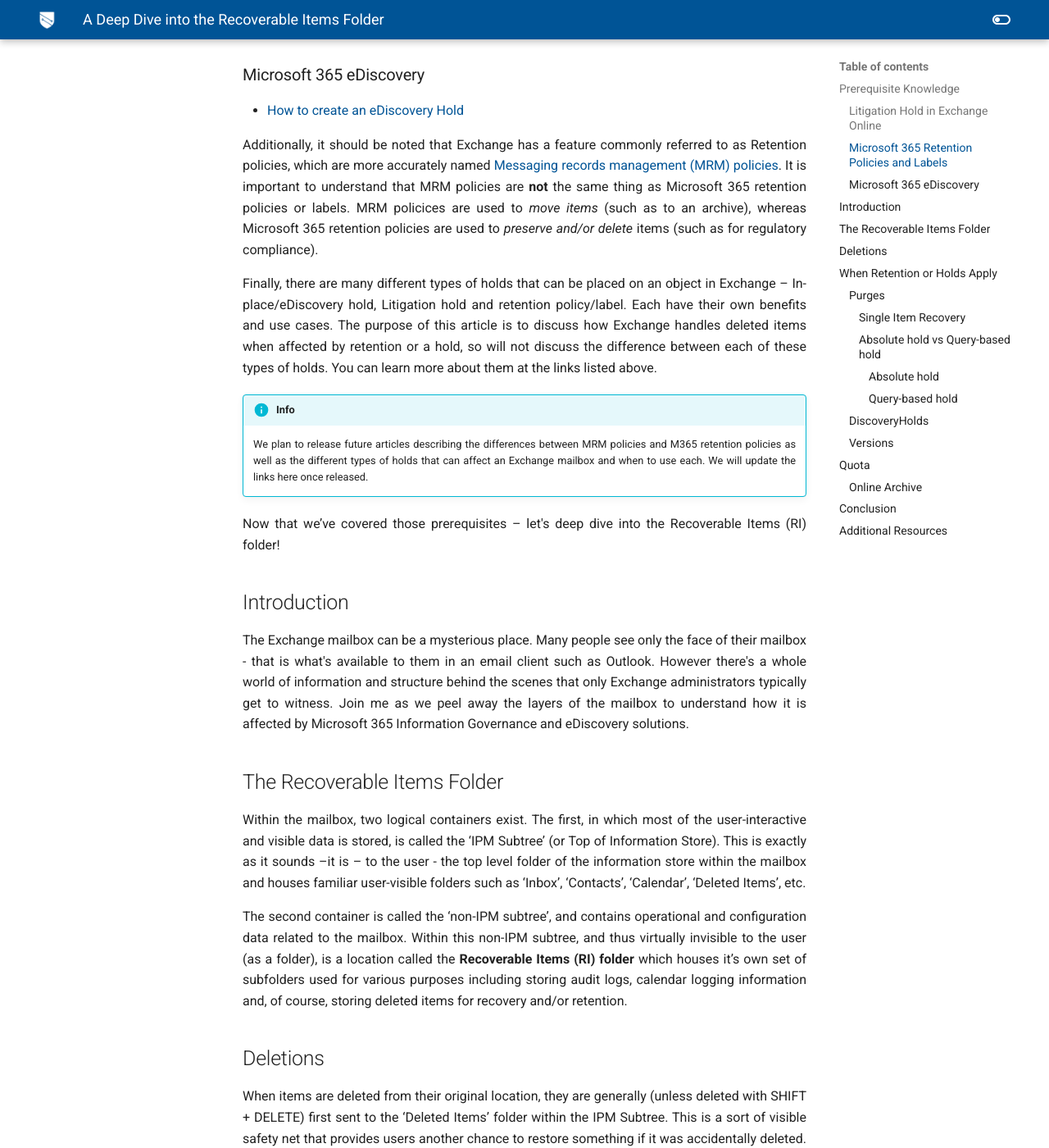
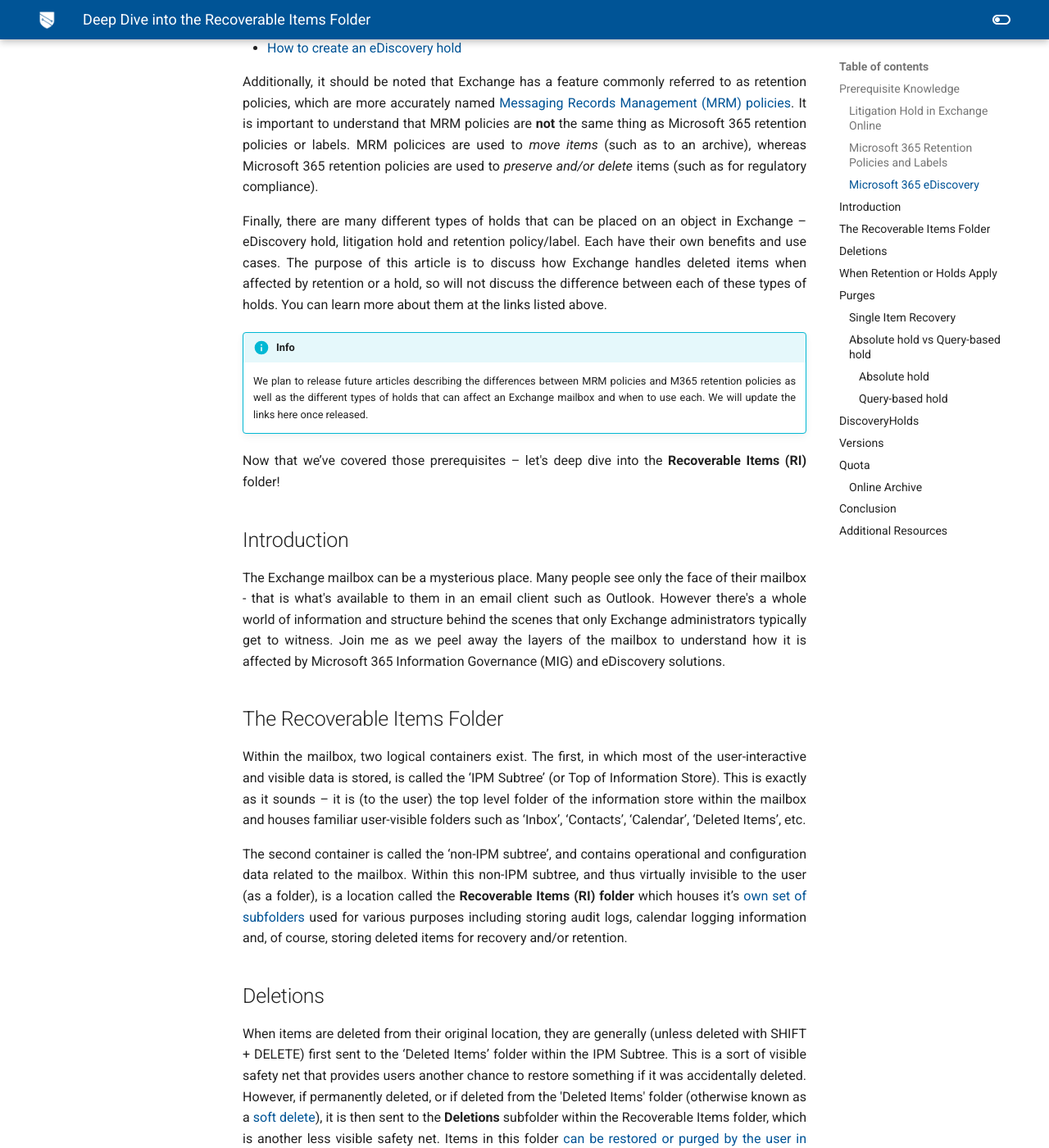
Before and after one commit to microsoft/ComplianceCxE, an MkDocs documentation site: the page built from docs/notes/mig/ri.md, in a window 1280 px wide and 1400 px high, scrolled down 768 px. Shown: the whole window at 82% size. Built offline with MkDocs 1.6.1 and Material for MkDocs 9.7.7, drawn with Linux system fonts in a browser that asks for light colours; comment, search, counter and statistics services are not loaded; old or Windows-style settings are respelled for this version of MkDocs; some of the changed text lies outside the part shown.

Commit message:
updates to images and text

```diff
--- a/docs/notes/mig/ri.md
+++ b/docs/notes/mig/ri.md
@@ -1,16 +1,16 @@
-# A Deep Dive into the Recoverable Items Folder
+# Deep Dive into the Recoverable Items Folder
 
 Exchange is frequently a common target for retention policies, eDiscovery holds, litigation holds, etc.  But how does a hold or retention affect the content within a mailbox?  This is what we hope to clarify with this article.
 
 ## Prerequisite Knowledge
 
-Before we start, we do recommend that you review the following Microsoft 365 Docs articles prior to continuing:
+Before we start, we do recommend that you review the following Microsoft 365 docs articles prior to continuing:
 
-### Litigation Hold in Exchange Online
+##### Litigation Hold in Exchange Online
 
-* [How to create a Litigation Hold](https://docs.microsoft.com/en-us/microsoft-365/compliance/create-a-litigation-hold?view=o365-worldwide)
+* [How to create a litigation hold](https://docs.microsoft.com/en-us/microsoft-365/compliance/create-a-litigation-hold?view=o365-worldwide)
 
-### Microsoft 365 Retention Policies and Labels
+##### Microsoft 365 Retention Policies and Labels
 
 * [Learn about retention policies and retention labels](https://docs.microsoft.com/en-us/microsoft-365/compliance/retention?view=o365-worldwide)
 
@@ -20,35 +20,35 @@
 
 * [Automatically apply a retention label to retain or delete content](https://docs.microsoft.com/en-us/microsoft-365/compliance/apply-retention-labels-automatically?view=o365-worldwide)
 
-### Microsoft 365 eDiscovery
+##### Microsoft 365 eDiscovery
 
-* [How to create an eDiscovery Hold](https://docs.microsoft.com/en-us/microsoft-365/compliance/create-ediscovery-holds?view=o365-worldwide)
+* [How to create an eDiscovery hold](https://docs.microsoft.com/en-us/microsoft-365/compliance/create-ediscovery-holds?view=o365-worldwide)
 
 
-Additionally, it should be noted that Exchange has a feature commonly referred to as Retention policies, which are more accurately named [Messaging records management (MRM) policies](https://docs.microsoft.com/en-us/Exchange/policy-and-compliance/mrm/mrm?view=exchserver-2019#:~:text=MRM%20strategies%201%20Remove%20all%20messages%20after%20a,...%204%20Retain%20messages%20for%20eDiscovery%20purposes.%20).  It is important to understand that MRM policies are **not** the same thing as Microsoft 365 retention policies or labels.  MRM policices are used to *move items* (such as to an archive), whereas Microsoft 365 retention policies are used to *preserve and/or delete* items (such as for regulatory compliance).
+Additionally, it should be noted that Exchange has a feature commonly referred to as retention policies, which are more accurately named [Messaging Records Management (MRM) policies](https://docs.microsoft.com/en-us/Exchange/policy-and-compliance/mrm/mrm?view=exchserver-2019#:~:text=MRM%20strategies%201%20Remove%20all%20messages%20after%20a,...%204%20Retain%20messages%20for%20eDiscovery%20purposes.%20).  It is important to understand that MRM policies are **not** the same thing as Microsoft 365 retention policies or labels.  MRM policices are used to *move items* (such as to an archive), whereas Microsoft 365 retention policies are used to *preserve and/or delete* items (such as for regulatory compliance).
 
-Finally, there are many different types of holds that can be placed on an object in Exchange – In-place/eDiscovery hold, Litigation hold and retention policy/label.  Each have their own benefits and use cases.  The purpose of this article is to discuss how Exchange handles deleted items when affected by retention or a hold, so will not discuss the difference between each of these types of holds.  You can learn more about them at the links listed above.
+Finally, there are many different types of holds that can be placed on an object in Exchange – eDiscovery hold, litigation hold and retention policy/label.  Each have their own benefits and use cases.  The purpose of this article is to discuss how Exchange handles deleted items when affected by retention or a hold, so will not discuss the difference between each of these types of holds.  You can learn more about them at the links listed above.
 
 !!! info
     We plan to release future articles describing the differences between MRM policies and M365 retention policies as well as the different types of holds that can affect an Exchange mailbox and when to use each.  We will update the links here once released.
 
-Now that we’ve covered those prerequisites – let's deep dive into the Recoverable Items (RI) folder!
+Now that we’ve covered those prerequisites – let's deep dive into the **Recoverable Items (RI)** folder!
 
 ## Introduction
 
-The Exchange mailbox can be a mysterious place.  Many people see only the face of their mailbox - that is what's available to them in an email client such as Outlook.  However there's a whole world of information and structure behind the scenes that only Exchange administrators typically get to witness. Join me as we peel away the layers of the mailbox to understand how it is affected by Microsoft 365 Information Governance and eDiscovery solutions.
+The Exchange mailbox can be a mysterious place.  Many people see only the face of their mailbox - that is what's available to them in an email client such as Outlook.  However there's a whole world of information and structure behind the scenes that only Exchange administrators typically get to witness. Join me as we peel away the layers of the mailbox to understand how it is affected by Microsoft 365 Information Governance (MIG) and eDiscovery solutions.
 
 ## The Recoverable Items Folder
 
-Within the mailbox, two logical containers exist.  The first, in which most of the user-interactive and visible data is stored, is called the ‘IPM Subtree’ (or Top of Information Store).  This is exactly as it sounds –it is – to the user - the top level folder of the information store within the mailbox and houses familiar user-visible folders such as ‘Inbox’, ‘Contacts’, ‘Calendar’, ‘Deleted Items’, etc.
+Within the mailbox, two logical containers exist.  The first, in which most of the user-interactive and visible data is stored, is called the ‘IPM Subtree’ (or Top of Information Store).  This is exactly as it sounds – it is (to the user) the top level folder of the information store within the mailbox and houses familiar user-visible folders such as ‘Inbox’, ‘Contacts’, ‘Calendar’, ‘Deleted Items’, etc.
 
-The second container is called the ‘non-IPM subtree’, and contains operational and configuration data related to the mailbox.  Within this non-IPM subtree, and thus virtually invisible to the user (as a folder), is a location called the **Recoverable Items (RI) folder** which houses it’s own set of subfolders used for various purposes including storing audit logs, calendar logging information and, of course, storing deleted items for recovery and/or retention.
+The second container is called the ‘non-IPM subtree’, and contains operational and configuration data related to the mailbox.  Within this non-IPM subtree, and thus virtually invisible to the user (as a folder), is a location called the **Recoverable Items (RI) folder** which houses it’s [own set of subfolders](https://docs.microsoft.com/en-us/exchange/security-and-compliance/recoverable-items-folder/recoverable-items-folder#recoverable-items-folder) used for various purposes including storing audit logs, calendar logging information and, of course, storing deleted items for recovery and/or retention.
 
 ## Deletions
 
-When items are deleted from their original location, they are generally (unless deleted with SHIFT + DELETE) first sent to the ‘Deleted Items’ folder within the IPM Subtree.  This is a sort of visible safety net that provides users another chance to restore something if it was accidentally deleted.  However, if permanently deleted, or if deleted from the Deleted Items folder (otherwise known as a [soft delete](https://docs.microsoft.com/en-us/exchange/security-and-compliance/recoverable-items-folder/recoverable-items-folder#terminology)), it is then sent to the **Deletions** subfolder within the Recoverable Items folder, which is another less visible safety net.  Items in this folder [can be restored or purged by the user in Outlook or Outlook on the Web (OWA)](https://support.microsoft.com/en-us/office/recover-deleted-items-or-email-in-outlook-web-app-c3d8fc15-eeef-4f1c-81df-e27964b7edd4) for as long as the mailbox is [configured to keep deleted items for](https://docs.microsoft.com/en-us/exchange/recipients-in-exchange-online/manage-user-mailboxes/change-deleted-item-retention).  This configuration is referred to as the **RetainDeletedItemsFor** value which, in Exchange Online, is 14 days by default, expandable to up to 30 days.
+When items are deleted from their original location, they are generally (unless deleted with SHIFT + DELETE) first sent to the ‘Deleted Items’ folder within the IPM Subtree.  This is a sort of visible safety net that provides users another chance to restore something if it was accidentally deleted.  However, if permanently deleted, or if deleted from the 'Deleted Items' folder (otherwise known as a [soft delete](https://docs.microsoft.com/en-us/exchange/security-and-compliance/recoverable-items-folder/recoverable-items-folder#terminology)), it is then sent to the **Deletions** subfolder within the Recoverable Items folder, which is another less visible safety net.  Items in this folder [can be restored or purged by the user in Outlook or Outlook on the Web (OWA)](https://support.microsoft.com/en-us/office/recover-deleted-items-or-email-in-outlook-web-app-c3d8fc15-eeef-4f1c-81df-e27964b7edd4) for as long as the mailbox is [configured to keep deleted items for](https://docs.microsoft.com/en-us/exchange/recipients-in-exchange-online/manage-user-mailboxes/change-deleted-item-retention).  This configuration is referred to as the **RetainDeletedItemsFor** value which, in Exchange Online, is 14 days by default, expandable to up to 30 days.
 
-The following diagram gives a very high level view of the *user visible* deletion process:
+*Figure 1* in the diagram below gives a very high level view of the *user visible* deletion process:
 
 <figure>
     <img src="../../img/ri-1.png"/>
@@ -61,22 +61,22 @@
 
 Believe it or not, the ability to retain Exchange items in the event of litigation – or for regulatory/other reasons, is not a concept created for Exchange Online in Microsoft 365.  Exchange 2010 first introduced a feature called [Litigation hold (lithold)](https://docs.microsoft.com/en-us/Exchange/policy-and-compliance/holds/litigation-holds?view=exchserver-2019), which, although now considered legacy, is still used today within Exchange Online.  Prior to Exchange 2010, if an item was soft deleted by a user, it was stored in what was called the "dumpster", which would then purge items as they reached the database's configured retention time.  The major limitation with the dumpster concept, however, was that if a mailbox was moved – all the items in the dumpster were lost.  This, of course, is bad news for items that need to be retained for litigation or regulatory reasons – especially as moving mailboxes becomes a much more common process between on-premises servers and up to the cloud.
 
-With the introduction of lithold in Exchange 2010, we needed a way to ensure items could be retained even if the mailbox is moved to another database, and, of course, be searchable for eDiscovery purposes.  This is how the recoverable items folder was born – the dumpster was converted to a location within the mailbox, which has its own quota and stays with the mailbox wherever it is moved.
+With the introduction of litigation hold in Exchange 2010, we needed a way to ensure items could be retained even if the mailbox is moved to another database, and, of course, be searchable for eDiscovery purposes.  This is how the recoverable items folder was born – the dumpster was converted to a location within the mailbox, which has its own quota and stays with the mailbox wherever it is moved.
 
 Within the RI, other than the deletions folder, there are [several other subfolders](https://docs.microsoft.com/en-us/exchange/security-and-compliance/recoverable-items-folder/recoverable-items-folder#recoverable-items-folder) all with different purposes – many created to meet the needs of regulatory retention and litigation.  Unlike the deletions folder, however, the other folders are completely invisible to the end user (via a client).  Let’s walk through each of them.
 
 !!! note
     For the purpose of this article, we are only going to discuss the subfolders that are used by M365 retention/hold features for Exchange mailboxes.
 
-### Purges
+## Purges
 
 The **Purges** folder should be considered the beginning of a deleted item's retention journey within a mailbox.  *All items hard deleted from the Deletions folder end up in the Purges folder*.  Depending on the type of hold - if there is a hold at all - the items may then move to other folders.
 
-#### Single Item Recovery
+### Single Item Recovery
 
 The first scenario we wanted to cover here was if there was no retention or holds applied to the mailbox.  But wait - didn't we discuss that above? Yes - however there's some extra *non user visible* things happening in the background.
 
-Exchange Online has a feature called [single item recovery](https://docs.microsoft.com/en-us/exchange/security-and-compliance/recoverable-items-folder/recoverable-items-folder#single-item-recovery), which is enabled on every mailbox by default.  The purpose of this feature is to allow administrators a short amount of time to restore purged items without needing to rely on a backup of the mailbox. It will retain any items that have been hard deleted within the Purges folder for as long as the **RetainDeletedItemsFor** value is configured, *based on the last modified time of the item*.
+Exchange Online has a feature called [single item recovery](https://docs.microsoft.com/en-us/exchange/security-and-compliance/recoverable-items-folder/recoverable-items-folder#single-item-recovery), which is enabled on every mailbox by default.  The purpose of this feature is to allow administrators a short amount of time to restore purged items without needing to rely on a backup of the mailbox. As depicted in *Figure 2* below, it will retain any items that have been hard deleted within the Purges folder for as long as the **RetainDeletedItemsFor** value is configured, *based on the last modified time of the item*.
 
 !!! note
     The last modified time of the item is updated **any time a modification is made** including moving from the Deletions folder to the Purges folder.
@@ -107,7 +107,7 @@
     <figcaption>Figure 3: Diagram of deleting mailbox content when litigation hold is enabled.</figcaption>
 </figure>
 
-##### Query-based hold
+#### Query-based hold
 
 Eventually, however, simply applying a hold to the entire mailbox was not flexible enough. We needed to add the capability to allow conditions.  This includes:
 
@@ -121,7 +121,7 @@
 
 Because of the many possible conditions, we needed a way to evaluate content to identify if it met the conditions specified within the hold.  Since we already use the Purges folder for absolute holds, we needed to create a new subfolder - **DiscoveryHolds**.
 
-### DiscoveryHolds
+## DiscoveryHolds
 
 As mentioned above, the DiscoveryHolds folder is used to evaluate and then keep items that match a query-based hold.  However, as also mentioned above, the *purges folder is always used first*.
 
@@ -137,7 +137,7 @@
     <figcaption>Figure 4: Diagram of deleting mailbox content that has a Query-based hold applied.</figcaption>
 </figure>
 
-### Versions
+## Versions
 
 Then finally – the **Versions** folder.  Consider that we've intentionally enabled some kind of retention policy or hold on a mailbox - meaning we need to make sure for either regulatory, legal or other reasons, that we don't delete anything affected by the hold.
 
```
Also changed, not shown: other parts of docs/notes/mig/ri.md (+3 -3 lines), docs/notes/img/ri-1.png, docs/notes/img/ri-2.png, docs/notes/img/ri-3.png, docs/notes/img/ri-4.png, docs/notes/img/ri-5.png.
